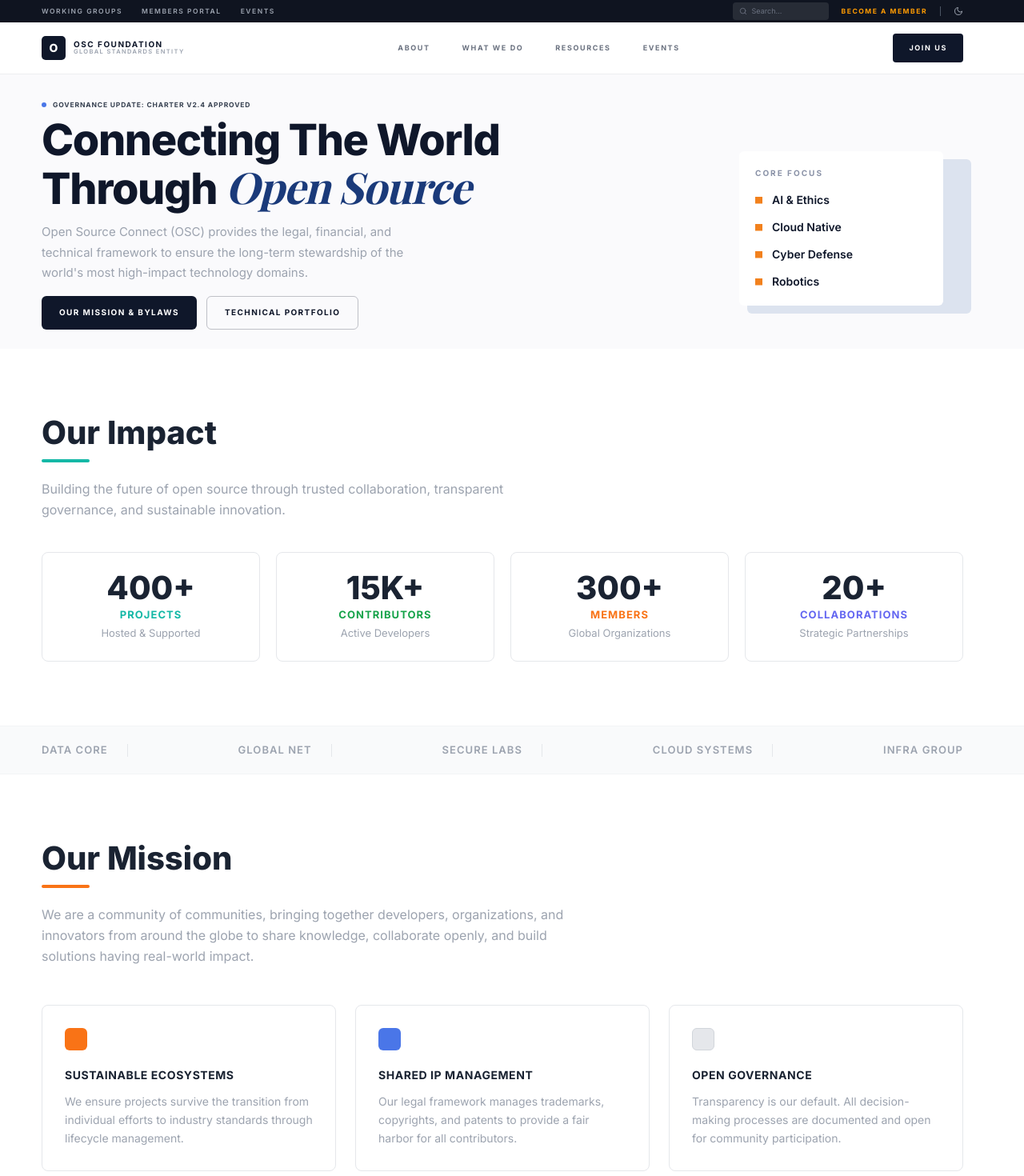
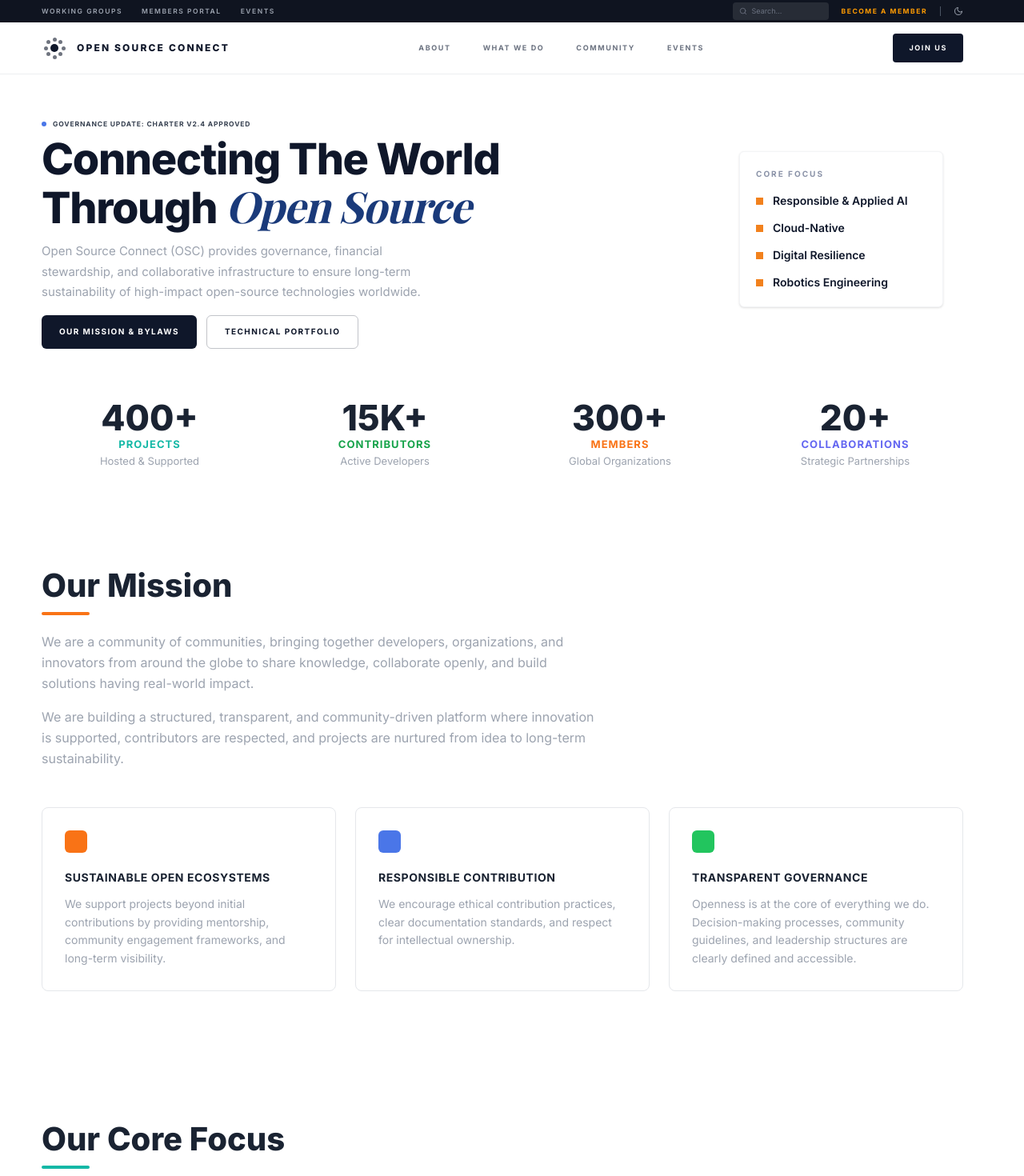
Before and after one commit to open-source-connect-01/OSC_India, a Next.js app: page / in a window 1280 px wide. Shown: the top 1470 px of the page at 80% size. Built offline with nearby package versions, Linux system fonts and the light colour scheme.

Commit message:
fixed changes ah

```diff
--- a/src/components/HeroSection.tsx
+++ b/src/components/HeroSection.tsx
@@ -2,8 +2,8 @@ import Link from "next/link";
 
 export default function HeroSection() {
   return (
-    <section className="relative w-full bg-hero-bg overflow-hidden">
-      <div className="max-w-[1240px] mx-auto pl-6 lg:pl-8 pr-12 lg:pr-14 pt-6 lg:pt-8 pb-4 lg:pb-6">
+    <section className="relative w-full bg-white overflow-hidden">
+      <div className="max-w-[1240px] mx-auto pl-6 lg:pl-8 pr-12 lg:pr-14 pt-8 lg:pt-14 pb-4 lg:pb-6">
         <div className="relative flex flex-col lg:flex-row lg:gap-12 xl:gap-16">
           {/* Left Content */}
           <div className="relative z-10 flex-1">
@@ -29,9 +29,10 @@ export default function HeroSection() {
 
             {/* Subheading - Figma copy */}
             <p className="max-w-[500px] text-[15px] leading-[1.7] text-gray-400 mb-4">
-              Open Source Connect (OSC) provides the legal, financial, and
-              technical framework to ensure the long-term stewardship of the
-              world&apos;s most high-impact technology domains.
+              Open Source Connect (OSC) provides governance, financial
+              stewardship, and collaborative infrastructure to ensure
+              long-term sustainability of high-impact open-source technologies
+              worldwide.
             </p>
 
             {/* CTA Buttons - tighter spacing */}
@@ -57,15 +58,8 @@ export default function HeroSection() {
           </div>
 
           {/* Right: Floating CoreFocusCard (desktop only) */}
-          <div className="hidden lg:block w-[280px] shrink-0 relative mt-16">
-            <div className="relative">
-              {/* Thin offset sliver — ~10px visible edge on right and bottom */}
-              <div className="absolute top-[10px] left-[10px] w-full h-full bg-[#dce3ef] rounded-[6px] z-0" />
-              {/* Card sits on top */}
-              <div className="relative z-10">
-                <CoreFocusCard />
-              </div>
-            </div>
+          <div className="hidden lg:block w-[280px] shrink-0 relative mt-10">
+            <CoreFocusCard />
           </div>
         </div>
       </div>
@@ -75,19 +69,19 @@ export default function HeroSection() {
 
 function CoreFocusCard() {
   return (
-    <div className="w-full lg:w-[255px] bg-white p-5 rounded-[6px]">
+    <div className="w-full lg:w-[255px] bg-white p-5 rounded-[6px] shadow-sm border border-gray-100">
       <h3 className="text-[10px] font-bold tracking-[0.2em] text-[#8b93a8] uppercase mb-4">
         Core Focus
       </h3>
       <ul className="space-y-3.5">
         {[
-          "AI & Ethics",
-          "Cloud Native",
-          "Cyber Defense",
-          "Robotics",
+          "Responsible & Applied AI",
+          "Cloud-Native",
+          "Digital Resilience",
+          "Robotics Engineering",
         ].map((item) => (
           <li key={item} className="flex items-center gap-3">
-            <span className="w-[9px] h-[9px] bg-[#F2811D] shrink-0" style={{ clipPath: "polygon(0 0, 100% 0, 100% 100%, 0 100%)" }} />
+            <span className="w-[9px] h-[9px] bg-[#F2811D] shrink-0" />
             <span className="text-sm font-semibold text-navy">
               {item}
             </span>
--- a/src/components/Navbar.tsx
+++ b/src/components/Navbar.tsx
@@ -16,7 +16,7 @@ interface NavbarProps {
 const navItems: { label: string; key: ActiveOverlay }[] = [
   { label: "About", key: "about" },
   { label: "What We Do", key: "whatwedo" },
-  { label: "Resources", key: "resources" },
+  { label: "Community", key: "resources" },
   { label: "Events", key: "events" },
 ];
 
@@ -47,15 +47,27 @@ export default function Navbar({
         <div className="flex items-center justify-between h-[64px]">
           {/* Desktop layout */}
           <div className="hidden md:flex items-center w-full">
-            {/* Logo: dark navy rounded-square with 'O' + OSC FOUNDATION / GLOBAL STANDARDS ENTITY */}
-            <Link href="/" className="flex items-center gap-2.5 group shrink-0">
-              <div className="w-[30px] h-[30px] rounded-[5px] bg-navy flex items-center justify-center shrink-0 transition-transform duration-300 group-hover:scale-105">
-                <span className="text-white font-extrabold text-[14px] leading-none">O</span>
+            {/* Logo: circular multi-dot icon + OPEN SOURCE CONNECT */}
+            <Link href="/" className="flex items-center gap-3 group shrink-0">
+              {/* Multi-dot circle icon */}
+              <div className="relative w-[32px] h-[32px] shrink-0">
+                {/* Central dot */}
+                <div className="absolute top-1/2 left-1/2 -translate-x-1/2 -translate-y-1/2 w-[10px] h-[10px] rounded-full bg-navy" />
+                {/* Outer ring dots */}
+                {[0, 45, 90, 135, 180, 225, 270, 315].map((angle) => (
+                  <div
+                    key={angle}
+                    className="absolute w-[5px] h-[5px] rounded-full bg-navy/60 transition-all duration-300 group-hover:bg-navy"
+                    style={{
+                      top: `calc(50% + ${11 * Math.sin((angle * Math.PI) / 180)}px - 2.5px)`,
+                      left: `calc(50% + ${11 * Math.cos((angle * Math.PI) / 180)}px - 2.5px)`,
+                    }}
+                  />
+                ))}
               </div>
-              <div className="flex flex-col leading-[1.15]">
-                <span className="text-[10px] font-bold tracking-[0.15em] text-navy uppercase">OSC Foundation</span>
-                <span className="text-[7.5px] font-semibold tracking-[0.18em] text-gray-400 uppercase">Global Standards Entity</span>
-              </div>
+              <span className="text-[12px] font-extrabold tracking-[0.18em] text-navy uppercase leading-none">
+                Open Source Connect
+              </span>
             </Link>
 
             {/* Nav links - centered - all neutral gray, no active state */}
@@ -93,13 +105,25 @@ export default function Navbar({
           {/* Mobile layout */}
           <div className="md:hidden flex items-center justify-between w-full">
             <Link href="/" className="flex items-center gap-2.5 group shrink-0">
-              <div className="w-[30px] h-[30px] rounded-[5px] bg-navy flex items-center justify-center shrink-0 transition-transform duration-300 group-hover:scale-105">
-                <span className="text-white font-extrabold text-[14px] leading-none">O</span>
+              {/* Multi-dot circle icon */}
+              <div className="relative w-[26px] h-[26px] shrink-0">
+                {/* Central dot */}
+                <div className="absolute top-1/2 left-1/2 -translate-x-1/2 -translate-y-1/2 w-[8px] h-[8px] rounded-full bg-navy" />
+                {/* Outer ring dots */}
+                {[0, 45, 90, 135, 180, 225, 270, 315].map((angle) => (
+                  <div
+                    key={angle}
+                    className="absolute w-[4px] h-[4px] rounded-full bg-navy/60"
+                    style={{
+                      top: `calc(50% + ${9 * Math.sin((angle * Math.PI) / 180)}px - 2px)`,
+                      left: `calc(50% + ${9 * Math.cos((angle * Math.PI) / 180)}px - 2px)`,
+                    }}
+                  />
+                ))}
               </div>
-              <div className="flex flex-col leading-[1.15]">
-                <span className="text-[9px] font-bold tracking-[0.18em] text-navy uppercase">OSC Foundation</span>
-                <span className="text-[7px] font-semibold tracking-[0.18em] text-gray-400 uppercase">Global Standards Entity</span>
-              </div>
+              <span className="text-[10px] font-extrabold tracking-[0.18em] text-navy uppercase leading-none">
+                Open Source Connect
+              </span>
             </Link>
             {/* Hamburger / Close button */}
             <button
--- a/src/components/StatsRow.tsx
+++ b/src/components/StatsRow.tsx
@@ -31,64 +31,39 @@ const stats = [
   },
 ];
 
-const partnerLogos = [
-  "DATA CORE",
-  "GLOBAL NET",
-  "SECURE LABS",
-  "CLOUD SYSTEMS",
-  "INFRA GROUP",
-];
-
 const missionCards = [
   {
     iconColor: "bg-accent-orange",
-    title: "SUSTAINABLE ECOSYSTEMS",
-    desc: "We ensure projects survive the transition from individual efforts to industry standards through lifecycle management.",
+    title: "SUSTAINABLE OPEN ECOSYSTEMS",
+    desc: "We support projects beyond initial contributions by providing mentorship, community engagement frameworks, and long-term visibility.",
   },
   {
     iconColor: "bg-accent-blue",
-    title: "SHARED IP MANAGEMENT",
-    desc: "Our legal framework manages trademarks, copyrights, and patents to provide a fair harbor for all contributors.",
+    title: "RESPONSIBLE CONTRIBUTION",
+    desc: "We encourage ethical contribution practices, clear documentation standards, and respect for intellectual ownership.",
   },
   {
-    iconColor: "bg-gray-200",
-    iconBorder: true,
-    title: "OPEN GOVERNANCE",
-    desc: "Transparency is our default. All decision-making processes are documented and open for community participation.",
+    iconColor: "bg-accent-green",
+    title: "TRANSPARENT GOVERNANCE",
+    desc: "Openness is at the core of everything we do. Decision-making processes, community guidelines, and leadership structures are clearly defined and accessible.",
   },
 ];
 
 export default function StatsRow() {
   return (
     <>
-      {/* ===== OUR IMPACT SECTION ===== */}
+      {/* ===== STATS ROW (plain, no borders) ===== */}
       <section className="w-full bg-white">
-        <div className="max-w-[1240px] mx-auto pl-6 lg:pl-8 pr-12 lg:pr-14 py-16 lg:py-20">
-          {/* Heading */}
-          <div className="mb-10">
-            <h2 className="text-[32px] lg:text-[40px] font-extrabold text-navy-deep leading-tight">
-              Our Impact
-            </h2>
-            <div className="w-[60px] h-[4px] bg-accent-teal rounded-full mt-2 mb-5" />
-            <p className="max-w-[600px] text-base text-gray-400 leading-relaxed">
-              Building the future of open source through trusted collaboration,
-              transparent governance, and sustainable innovation.
-            </p>
-          </div>
-
-          {/* Stats cards grid */}
-          <div className="grid grid-cols-2 lg:grid-cols-4 gap-5">
+        <div className="max-w-[1240px] mx-auto pl-6 lg:pl-8 pr-12 lg:pr-14 py-8 lg:py-10">
+          <div className="grid grid-cols-2 lg:grid-cols-4 gap-6">
             {stats.map((stat) => (
-              <div
-                key={stat.label}
-                className="bg-white border border-gray-200 rounded-lg p-6 text-center"
-              >
-                <div className="text-[32px] lg:text-[40px] font-extrabold text-navy-deep leading-none mb-1">
+              <div key={stat.label} className="text-center">
+                <div className="text-[36px] lg:text-[44px] font-extrabold text-navy-deep leading-none mb-0.5">
                   {stat.value}
                   <span className="text-navy-deep">{stat.suffix}</span>
                 </div>
                 <div
-                  className={`text-[13px] font-bold tracking-[0.08em] uppercase mb-1 ${stat.labelColor}`}
+                  className={`text-[13px] font-bold tracking-[0.08em] uppercase mb-0.5 ${stat.labelColor}`}
                 >
                   {stat.label}
                 </div>
@@ -99,24 +74,6 @@ export default function StatsRow() {
         </div>
       </section>
 
-      {/* ===== LOGO STRIP ===== */}
-      <div className="w-full bg-gray-50 border-y border-gray-100">
-        <div className="max-w-[1240px] mx-auto pl-6 lg:pl-8 pr-12 lg:pr-14">
-          <div className="flex flex-wrap items-center justify-center lg:justify-between gap-x-8 gap-y-3 py-5">
-            {partnerLogos.map((logo, i) => (
-              <div key={logo} className="flex items-center gap-6">
-                <span className="text-[13px] font-semibold tracking-[0.08em] text-gray-400 uppercase">
-                  {logo}
-                </span>
-                {i < partnerLogos.length - 1 && (
-                  <div className="hidden lg:block w-px h-4 bg-gray-200" />
-                )}
-              </div>
-            ))}
-          </div>
-        </div>
-      </div>
-
       {/* ===== OUR MISSION SECTION ===== */}
       <section className="w-full bg-white">
         <div className="max-w-[1240px] mx-auto pl-6 lg:pl-8 pr-12 lg:pr-14 py-16 lg:py-20">
@@ -126,11 +83,16 @@ export default function StatsRow() {
               Our Mission
             </h2>
             <div className="w-[60px] h-[4px] bg-accent-orange rounded-full mt-2 mb-5" />
-            <p className="max-w-[700px] text-base leading-relaxed text-gray-400">
+            <p className="max-w-[700px] text-base leading-relaxed text-gray-400 mb-4">
               We are a community of communities, bringing together developers,
               organizations, and innovators from around the globe to share
               knowledge, collaborate openly, and build solutions having
               real-world impact.
+            </p>
+            <p className="max-w-[700px] text-base leading-relaxed text-gray-400">
+              We are building a structured, transparent, and community-driven
+              platform where innovation is supported, contributors are respected,
+              and projects are nurtured from idea to long-term sustainability.
             </p>
           </div>
 
@@ -142,9 +104,7 @@ export default function StatsRow() {
                 className="bg-white border border-gray-200 rounded-lg p-7"
               >
                 <div
-                  className={`w-7 h-7 rounded-[6px] mb-5 ${
-                    card.iconColor
-                  } ${card.iconBorder ? "border border-gray-300" : ""}`}
+                  className={`w-7 h-7 rounded-[6px] mb-5 ${card.iconColor}`}
                 />
                 <h3 className="text-[14px] font-bold tracking-[0.04em] text-navy-deep uppercase mb-3">
                   {card.title}
```
